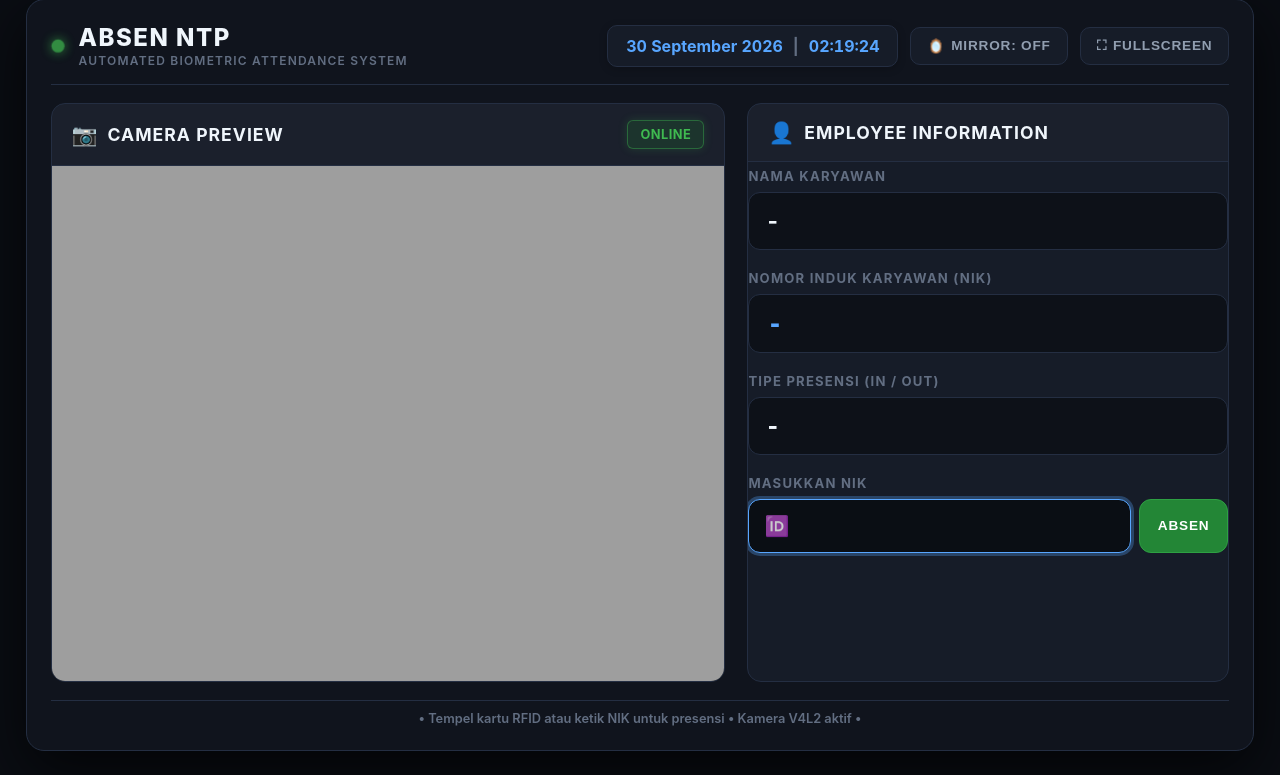
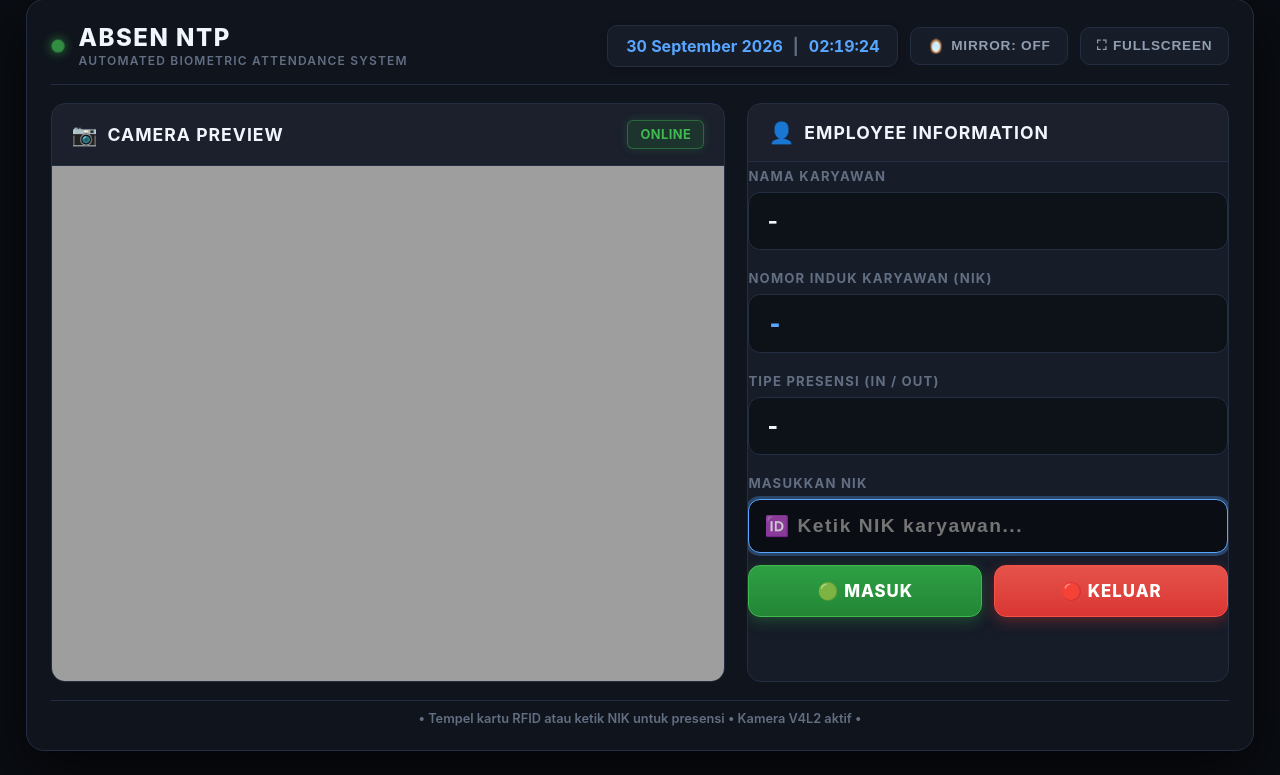
Before and after one commit to rabbaniez23/absen_ntp, a PHP site: page /absen/static/index.html in a window 1280 px wide. Shown: the part 25-800 px from the top of the page. Run offline with PHP 8.4, Linux system fonts and the light colour scheme.

Commit message:
fix(kiosk): prevent NIK input text vanishing timeout and add side-by-side Masuk & Keluar action buttons

```diff
--- a/absen/static/app.js
+++ b/absen/static/app.js
@@ -59,8 +59,10 @@ const cameraTitle = document.getElementById("cameraTitle");
 const statusBanner = document.getElementById("statusBanner");
 const statusText = document.getElementById("statusText");
 
-// Elemen DOM - Input RFID / Keyboard
+// Elemen DOM - Input RFID / Keyboard & Tombol Masuk/Keluar
 const rfidInput = document.getElementById("rfidInput");
+const btnManualMasuk = document.getElementById("btnManualMasuk");
+const btnManualKeluar = document.getElementById("btnManualKeluar");
 
 // Nama bulan dalam Bahasa Indonesia
 const MONTH_NAMES = [
@@ -137,6 +139,10 @@ function setApplicationState(newState, customMessage = "", isOut = false) {
     }
 
     if (!statusText) return;
+
+    const isIdle = (newState === AppState.IDLE);
+    if (btnManualMasuk) btnManualMasuk.disabled = !isIdle;
+    if (btnManualKeluar) btnManualKeluar.disabled = !isIdle;
 
     switch (newState) {
         case AppState.IDLE:
@@ -570,111 +576,67 @@ async function uploadCapture(empId, blob) {
     }
 }
 
-// Variabel penampung karakter scanner RFID global
-let rfidBuffer = "";
-let rfidKeyEvents = [];
-let rfidBufferTimer = null;
-
 /**
- * Menginisialisasi pendengar event keyboard dan kartu RFID.
+ * Menginisialisasi pendengar event keyboard dan tombol Masuk/Keluar manual.
  */
 function initializeInputHandler() {
-    // 1. Tangani tombol ABSEN manual jika diklik
-    const submitNikBtn = document.getElementById("submitNikBtn");
-    if (submitNikBtn) {
-        submitNikBtn.addEventListener("click", () => {
-            const cleanVal = rfidBuffer.trim();
-            rfidBuffer = "";
-            rfidKeyEvents = [];
-            if (rfidInput) rfidInput.value = "";
-            if (cleanVal) handleEmployeeInput(cleanVal, "1", "Manual Web Button");
+    // 1. Tangani tombol Masuk manual
+    if (btnManualMasuk) {
+        btnManualMasuk.addEventListener("click", () => {
+            if (currentState !== AppState.IDLE) return;
+            const cleanVal = rfidInput ? rfidInput.value.trim() : "";
+            if (!cleanVal) {
+                handleErrorAndRecover("SILAKAN KETIK NIK TERLEBIH DAHULU", 2000);
+                if (rfidInput) rfidInput.focus();
+                return;
+            }
+            handleEmployeeInput(cleanVal, "1", "Manual Web Masuk");
         });
     }
 
-    // 2. Global Keydown listener untuk menangkap input scanner RFID & Keyboard
-    // Menggunakan event.preventDefault() agar karakter mentah TIDAK PERNAH muncul di layar
-    document.addEventListener("keydown", (event) => {
-        // Jika fokus sedang di input teks lain (misal modal atau form admin), abaikan
-        if (event.target !== rfidInput && (event.target.tagName === "INPUT" || event.target.tagName === "TEXTAREA")) {
+    // 2. Tangani tombol Keluar manual
+    if (btnManualKeluar) {
+        btnManualKeluar.addEventListener("click", () => {
+            if (currentState !== AppState.IDLE) return;
+            const cleanVal = rfidInput ? rfidInput.value.trim() : "";
+            if (!cleanVal) {
+                handleErrorAndRecover("SILAKAN KETIK NIK TERLEBIH DAHULU", 2000);
+                if (rfidInput) rfidInput.focus();
                 return;
             }
+            handleEmployeeInput(cleanVal, "0", "Manual Web Keluar");
+        });
+    }
 
+    // 3. Tangani tombol Enter pada input NIK (Default: Presensi Masuk)
+    if (rfidInput) {
+        rfidInput.addEventListener("keydown", (event) => {
             if (event.key === "Enter") {
                 event.preventDefault();
-            const rawVal = rfidBuffer.trim();
-            const events = [...rfidKeyEvents];
-            const enterCode = event.code;
-
-            const duration = events.length > 1 ? Math.round(events[events.length - 1].time - events[0].time) : 0;
-            const avgInterval = events.length > 1 ? +(duration / (events.length - 1)).toFixed(1) : 0;
-            const firstKey = events.length > 0 ? events[0].code : "";
-            const timingInfo = { duration, avgInterval, enterCode, firstKey };
-
-            rfidBuffer = "";
-            rfidKeyEvents = [];
-            if (rfidInput) rfidInput.value = "";
-
-            if (rawVal) {
-                // Deteksi scancode keyboard hardware
-                const isNumpad = enterCode === "NumpadEnter" || events.some(e => (e.code && e.code.startsWith("Numpad")) || e.location === 3);
-
-                // Analisis Sidik Jari Kecepatan Hardware (Hardware Fingerprint):
-                // Reader Awal (QinHeng): Ultra-fast burst (~36ms / 4ms per char) -> MASUK (IN / 1)
-                // Reader Baru (Sycreader): Standard USB timing (~143ms / 16ms per char) -> KELUAR (OUT / 0)
-                let detectedMode = "1";
-                let readerLabel = `QinHeng IN (${duration}ms)`;
-
-                if (avgInterval >= 10 || duration >= 80) {
-                    detectedMode = "0";
-                    readerLabel = `Sycreader OUT (${duration}ms)`;
-                } else if (isNumpad || rawVal.startsWith("13") || rawVal.toLowerCase().includes("dreizehn") || (rawVal.length > 10 && !rawVal.startsWith("320"))) {
-                    detectedMode = "0";
-                    readerLabel = "Sycreader OUT (Scancode/Prefix)";
+                if (currentState !== AppState.IDLE) return;
+                const cleanVal = rfidInput.value.trim();
+                if (!cleanVal) {
+                    handleErrorAndRecover("SILAKAN KETIK NIK TERLEBIH DAHULU", 2000);
+                    return;
+                }
+                handleEmployeeInput(cleanVal, "1", "Manual Web Enter");
+            }
+        });
     }
 
-                console.log(`[Input Timing] Raw: ${rawVal} | Dur: ${duration}ms | Avg: ${avgInterval}ms | Mode: ${detectedMode} (${readerLabel})`);
-                handleEmployeeInput(rawVal, detectedMode, readerLabel, timingInfo);
+    // Klik di sembarang tempat otomatis memfokuskan kursor ke input NIK
+    document.addEventListener("click", (e) => {
+        if (
+            e.target !== btnManualMasuk &&
+            e.target !== btnManualKeluar &&
+            e.target !== mirrorToggleBtn &&
+            e.target !== fullscreenBtn &&
+            e.target !== retryCameraBtn
+        ) {
+            focusInputField();
         }
-            return;
-        }
-
-        if (event.key === "Backspace") {
-            event.preventDefault();
-            rfidBuffer = rfidBuffer.slice(0, -1);
-            if (rfidKeyEvents.length > 0) rfidKeyEvents.pop();
-            if (rfidInput) rfidInput.value = "•".repeat(rfidBuffer.length);
-            return;
-        }
-
-        // Tangkap karakter RFID / NIK secara instan tanpa merender angka aslinya
-        if (event.key.length === 1 && !event.ctrlKey && !event.altKey && !event.metaKey) {
-            event.preventDefault();
-            rfidBuffer += event.key;
-            rfidKeyEvents.push({
-                key: event.key,
-                code: event.code,
-                location: event.location,
-                time: event.timeStamp
     });
 
-            if (rfidInput) {
-                rfidInput.value = "•".repeat(rfidBuffer.length);
-            }
-
-            clearTimeout(rfidBufferTimer);
-            rfidBufferTimer = setTimeout(() => {
-                rfidBuffer = "";
-                rfidKeyEvents = [];
-                if (rfidInput && currentState === AppState.IDLE) {
-                    rfidInput.value = "";
-                }
-            }, 800);
-        }
-    }, true);
-
-    document.addEventListener("click", () => {
-        focusInputField();
-    });
     window.addEventListener("focus", () => {
         focusInputField();
     });
--- a/absen/static/index.html
+++ b/absen/static/index.html
@@ -4,7 +4,7 @@
     <meta charset="UTF-8">
     <meta name="viewport" content="width=device-width, initial-scale=1.0">
     <title>Absen NTP - Biometric Attendance</title>
-    <link rel="stylesheet" href="style.css?v=11">
+    <link rel="stylesheet" href="style.css?v=12">
 </head>
 <body>
     <div class="absen-ntp-container kiosk-container">
@@ -104,14 +104,19 @@
                         <div class="info-value" id="attendanceType" style="font-weight: 800; letter-spacing: 1px;">-</div>
                     </div>
 
-                    <!-- RFID / Keyboard Input Area -->
+                    <!-- NIK Manual Input & Tombol Masuk/Keluar -->
                     <div class="input-container info-group">
                         <label for="rfidInput">MASUKKAN NIK</label>
-                        <div class="input-wrapper" style="display: flex; gap: 8px;">
+                        <div class="input-wrapper">
                             <span class="input-icon">🆔</span>
-                            <input type="password" id="rfidInput" class="absen-ntp-input kiosk-input" placeholder="" autocomplete="off" autofocus>
-                            <button type="button" id="submitNikBtn" class="absen-ntp-toggle-btn" style="white-space: nowrap; padding: 0 18px; background: #238636; border: 1px solid #2ea043; color: #ffffff; font-weight: 700; cursor: pointer; border-radius: 12px; height: 54px;" title="Tekan untuk absen manual dengan NIK">
-                                ABSEN
+                            <input type="text" id="rfidInput" class="absen-ntp-input kiosk-input" placeholder="Ketik NIK karyawan..." autocomplete="off" autofocus>
+                        </div>
+                        <div class="manual-btn-group">
+                            <button type="button" id="btnManualMasuk" class="manual-action-btn btn-masuk" title="Tekan untuk presensi Masuk">
+                                🟢 MASUK
+                            </button>
+                            <button type="button" id="btnManualKeluar" class="manual-action-btn btn-keluar" title="Tekan untuk presensi Keluar">
+                                🔴 KELUAR
                             </button>
                         </div>
                     </div>
@@ -125,6 +130,6 @@
         </footer>
     </div>
 
-    <script src="app.js?v=20"></script>
+    <script src="app.js?v=21"></script>
 </body>
 </html>
--- a/absen/static/style.css
+++ b/absen/static/style.css
@@ -703,14 +703,13 @@ html, body {
     background: #0a0e14;
     border: 1px solid var(--card-border);
     color: var(--text-primary);
-    font-size: 1.15rem;
-    font-weight: 600;
+    font-size: 1.2rem;
+    font-weight: 700;
     padding: 12px 14px 12px 48px;
     border-radius: 12px;
     outline: none;
     transition: all 0.25s ease;
-    -webkit-text-security: disc;
-    letter-spacing: 2px;
+    letter-spacing: 1.5px;
 }
 
 .absen-ntp-input:focus,
@@ -723,6 +722,69 @@ html, body {
 .kiosk-input:disabled {
     opacity: 0.4;
     cursor: not-allowed;
+}
+
+/* Tombol Masuk & Keluar Sejajar Sama Besar */
+.manual-btn-group {
+    display: grid;
+    grid-template-columns: 1fr 1fr;
+    gap: 12px;
+    margin-top: 4px;
+}
+
+.manual-action-btn {
+    height: 52px;
+    border-radius: 12px;
+    font-size: 1.05rem;
+    font-weight: 800;
+    letter-spacing: 1px;
+    cursor: pointer;
+    display: inline-flex;
+    align-items: center;
+    justify-content: center;
+    gap: 8px;
+    transition: all 0.2s cubic-bezier(0.4, 0, 0.2, 1);
+    font-family: inherit;
+    user-select: none;
+}
+
+.manual-action-btn:hover {
+    transform: translateY(-2px);
+}
+
+.manual-action-btn:active {
+    transform: translateY(0);
+}
+
+.manual-action-btn.btn-masuk {
+    background: linear-gradient(180deg, #2ea043 0%, #238636 100%);
+    border: 1px solid #3fb950;
+    color: #ffffff;
+    box-shadow: 0 4px 14px rgba(46, 160, 67, 0.35);
+}
+
+.manual-action-btn.btn-masuk:hover {
+    background: linear-gradient(180deg, #3fb950 0%, #2ea043 100%);
+    box-shadow: 0 6px 20px rgba(46, 160, 67, 0.55);
+}
+
+.manual-action-btn.btn-keluar {
+    background: linear-gradient(180deg, #e5534b 0%, #da3633 100%);
+    border: 1px solid #f85149;
+    color: #ffffff;
+    box-shadow: 0 4px 14px rgba(218, 54, 51, 0.35);
+}
+
+.manual-action-btn.btn-keluar:hover {
+    background: linear-gradient(180deg, #f85149 0%, #da3633 100%);
+    box-shadow: 0 6px 20px rgba(248, 81, 73, 0.55);
+}
+
+.manual-action-btn:disabled {
+    opacity: 0.45;
+    cursor: not-allowed;
+    transform: none !important;
+    box-shadow: none !important;
 }
 
 /* Footer */
```
Lines whose indentation alone changed are shown as unchanged.
